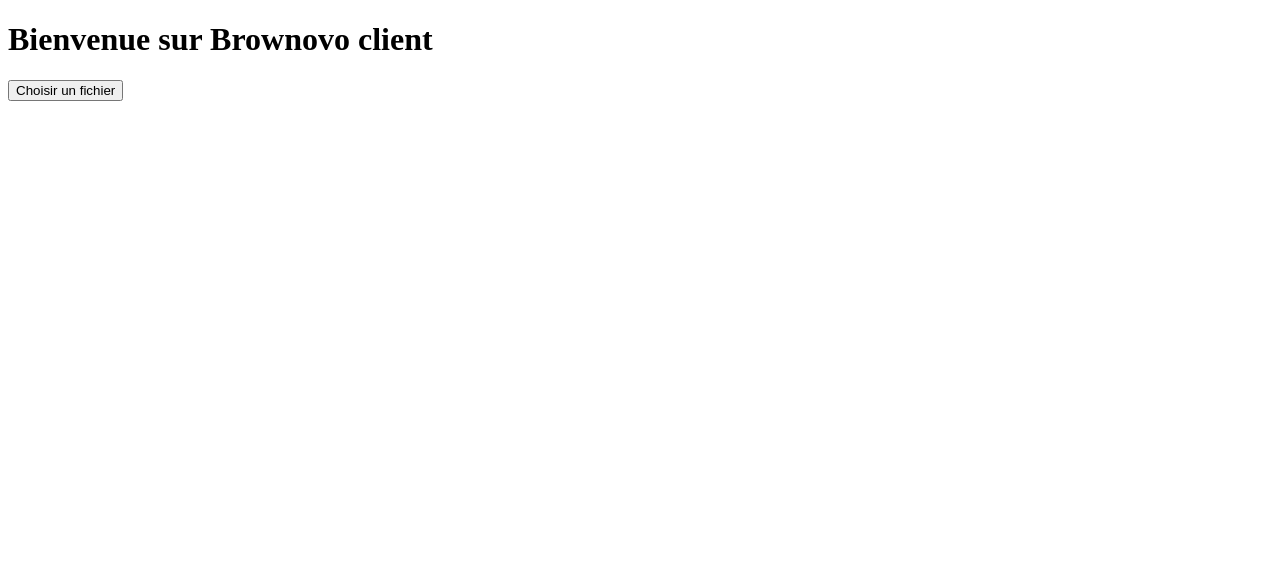
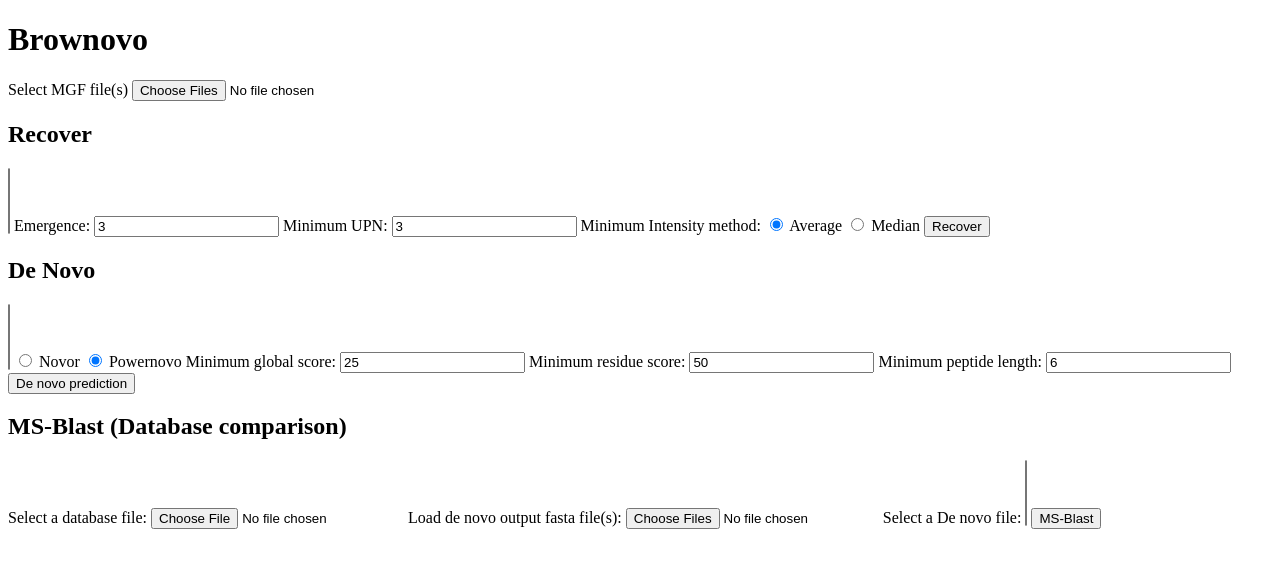
Before and after one commit to LSMBO/Brownovo-client, an Electron app: page index.html in a window 1280 px wide. Drawn offline with Linux system fonts and the light colour scheme.

Commit message:
Home page main content

```diff
--- a/index.html
+++ b/index.html
@@ -5,8 +5,64 @@
     <title>Brownovo client</title>
   </head>
   <body>
-    <h1>Bienvenue sur Brownovo client</h1>
-    <button id="start-btn">Choisir un fichier</button>
+    <h1>Brownovo</h1>
+    <!-- <button id="mgf-loader" class="loader-btn">Select MGF file(s)</button> -->
+    <label for="mgf-loader">Select MGF file(s)</label>
+    <input type="file" id="mgf-loader" accept=".mgf" multiple>
+
+
+    <div>
+      <h2>Recover</h2>
+      <div class="recover-params">
+        <select id="mgf-select" multiple></select>
+        <label for="emergence">Emergence:</label>
+        <input type="number" id="emergence" value="3" min="1" step="1">
+
+        <label for="min-upn">Minimum UPN:</label>
+        <input type="number" id="min-upn" value="3" min="1" step="1">
+
+        <label>Minimum Intensity method:</label>
+        <label><input type="radio" name="intensity-method" value="average" checked> Average</label>
+        <label><input type="radio" name="intensity-method" value="median"> Median</label>
+        <button id="recover-btn">Recover</button>
+      </div>
+
+      <h2>De Novo</h2>
+      <div class="denovo-params">
+        <select id="denovo-mgf-select" multiple></select>
+        <label><input type="radio" name="denovo-method" value="novor"> Novor</label>
+        <label><input type="radio" name="denovo-method" value="powernovo" checked> Powernovo</label>
+
+        <label for="min-global-score">Minimum global score:</label>
+        <input type="number" id="min-global-score" value="25" min="0" step="1">
+
+        <label for="min-residue-score">Minimum residue score:</label>
+        <input type="number" id="min-residue-score" value="50" min="0" step="1">
+
+        <label for="min-peptide-length">Minimum peptide length:</label>
+        <input type="number" id="min-peptide-length" value="6" min="1" step="1">
+
+        <button id="denovo-btn">De novo prediction</button>
+      </div>
+
+      <h2>MS-Blast (Database comparison)</h2>
+      <div class="msblast-params">
+        <label for="db-fasta">Select a database file:</label>
+        <input type="file" id="db-fasta" accept=".fasta,.faa,.fa">
+
+        <label for="denovo-fasta-input">Load de novo output fasta file(s):</label>
+        <input type="file" id="denovo-fasta-input" accept=".fasta,.faa,.fa" multiple>
+
+        <label for="denovo-fasta-select">Select a De novo file:</label>
+        <select id="denovo-fasta-select" multiple></select>
+
+        <button id="msblast-btn">MS-Blast</button>
+
+
+      </div>
+
+    </div>
+
     <script src="client/app.js"></script>
   </body>
 </html>
--- a/package.json
+++ b/package.json
@@ -19,6 +19,7 @@
     "@electron-forge/plugin-fuses": "^7.8.1",
     "@electron/fuses": "^1.8.0",
     "electron": "^33.2.1",
-    "electron-rebuild": "^3.2.9"
+    "electron-rebuild": "^3.2.9",
+    "electron-reload": "^2.0.0-alpha.1"
   }
 }
```
Also changed, not shown: server/main.js (+10 -0 lines), 2 other files.
